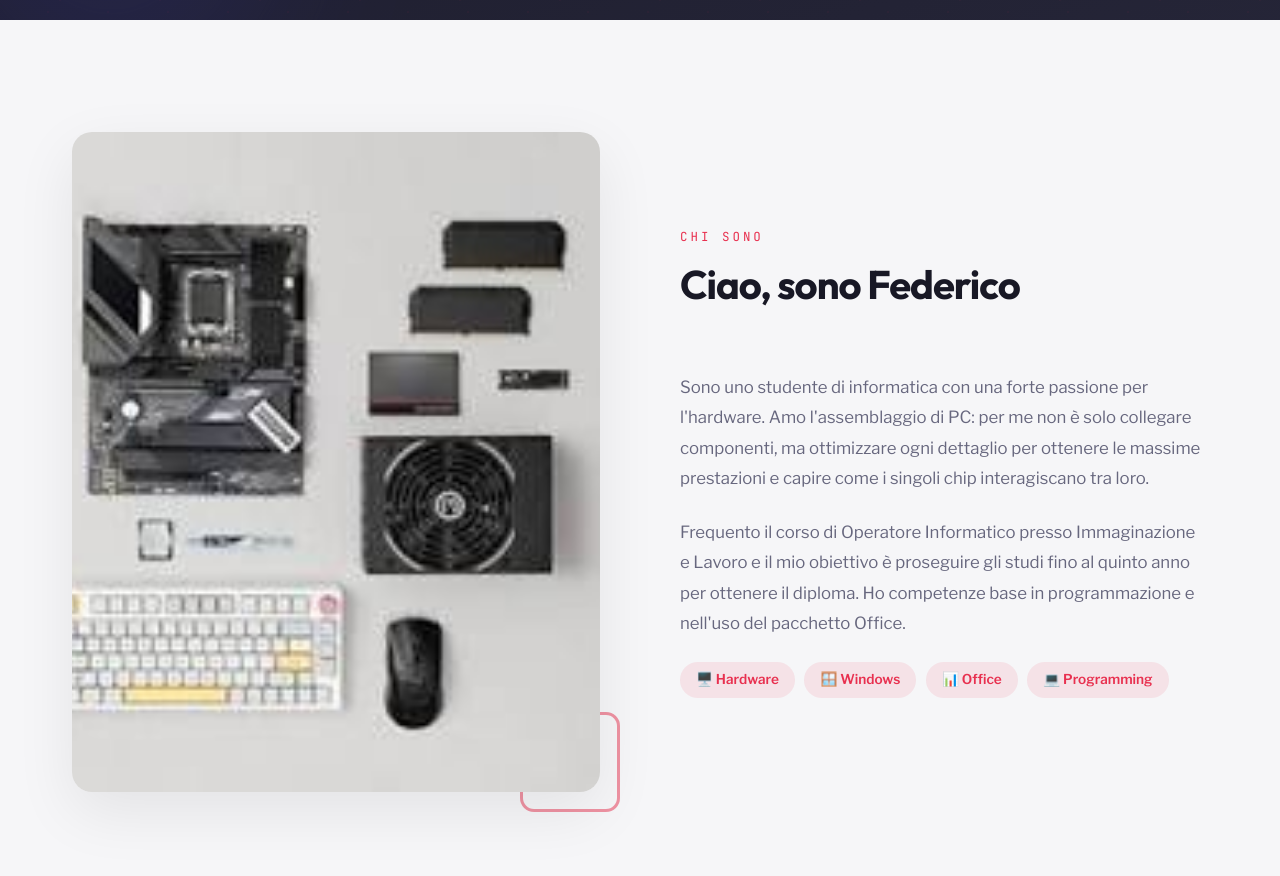
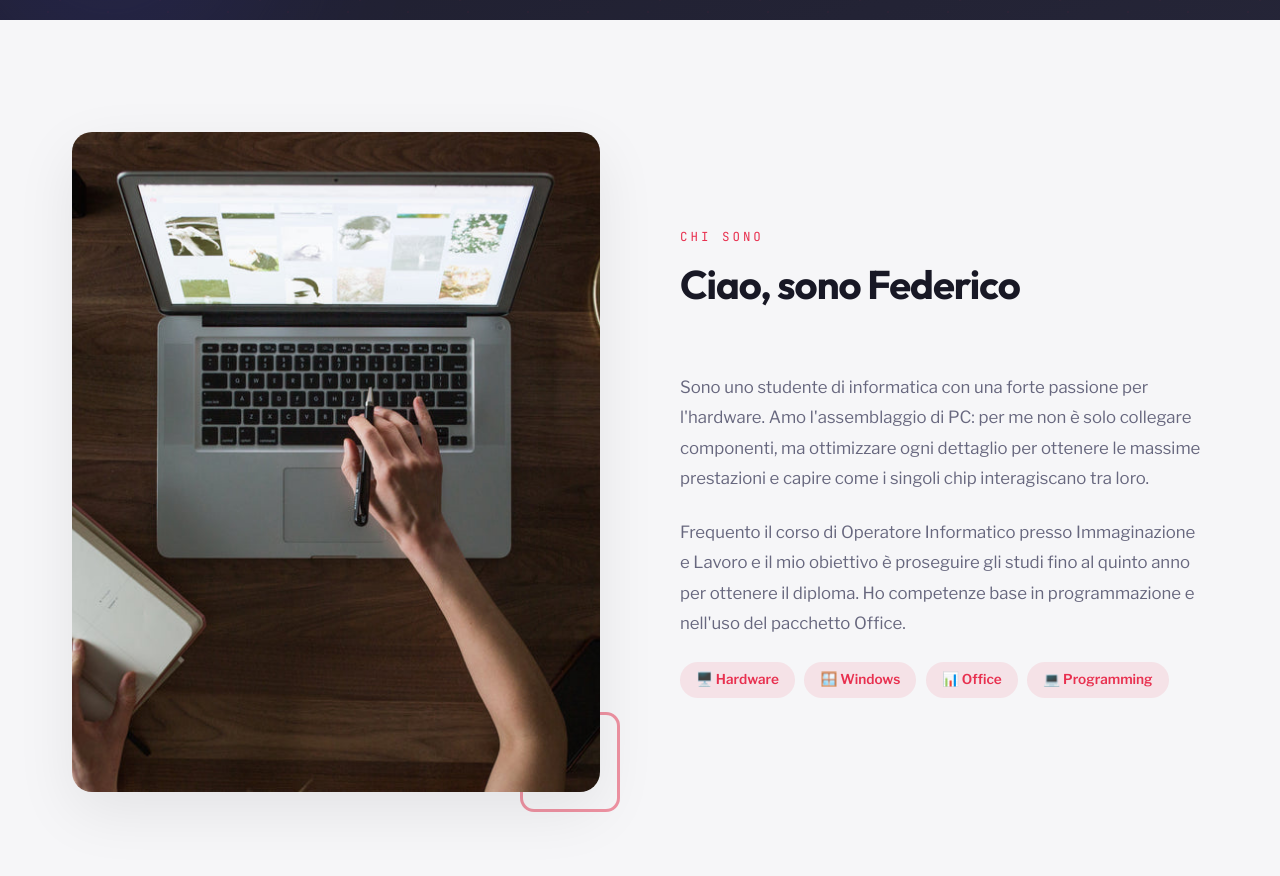
Before and after one commit to methsalakariyawasam-crypto/sakamoto-sito, a plain HTML site: page index.html in a window 1280 px wide. Shown: the part 780-1656 px from the top of the page. Drawn offline with nearby package versions, Linux system fonts and the light colour scheme.

Commit message:
mnkn
mjn

```diff
--- a/index.html
+++ b/index.html
@@ -55,7 +55,7 @@
             <div class="bio-grid">
                 <div class="bio-image reveal-left">
                     <div class="bio-image-frame">
-                        <img src="./img/computer.jpeg" alt="Il mio setup">
+                        <img src="./img/laptop-from-above.jpg" alt="Il mio setup">
                     </div>
                 </div>
                 <div class="bio-text-area reveal-right">
```
Also changed, not shown: img/computer.jpeg (deleted), img/laptop-from-above.jpg (added), 1 other file.
